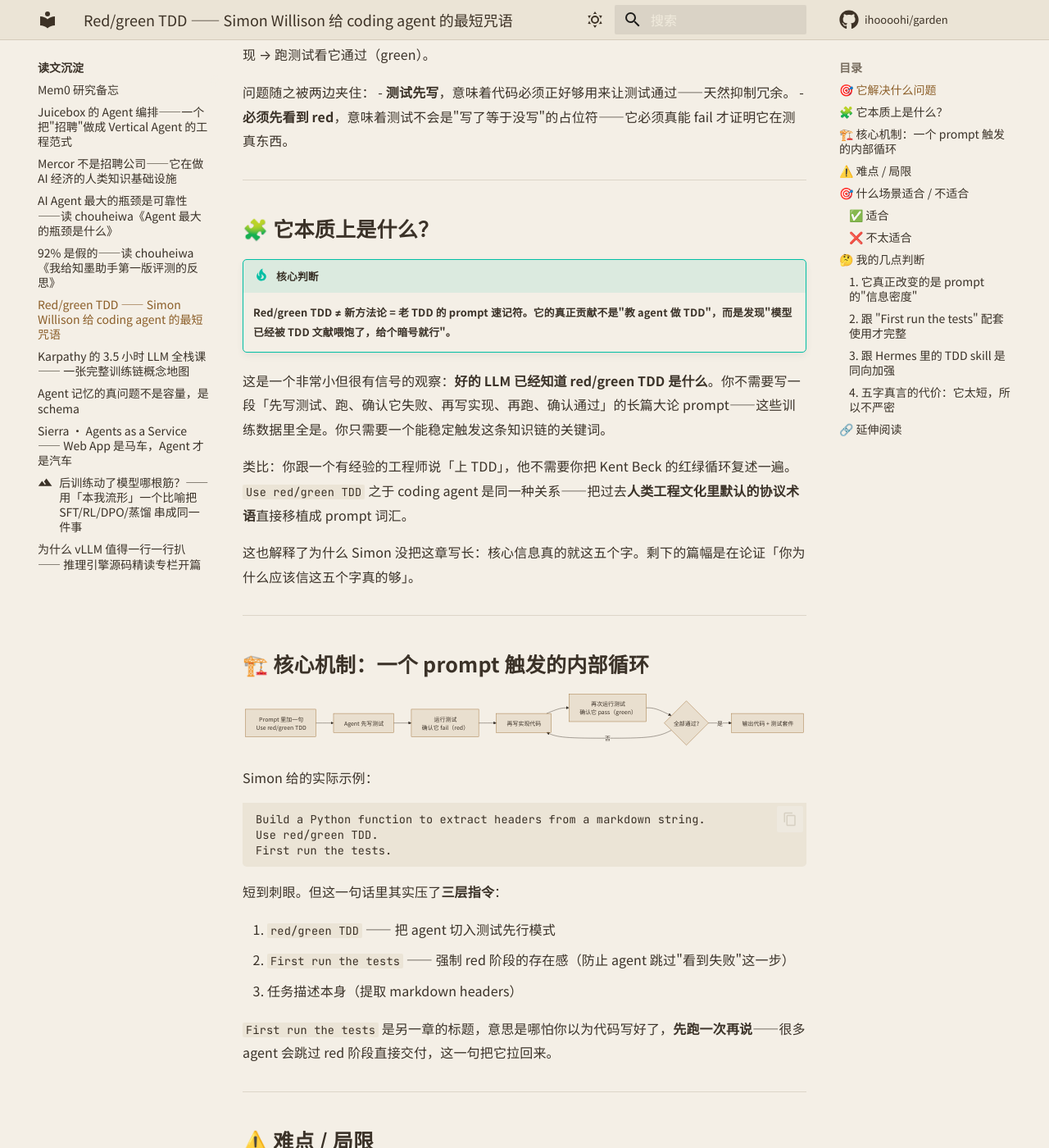
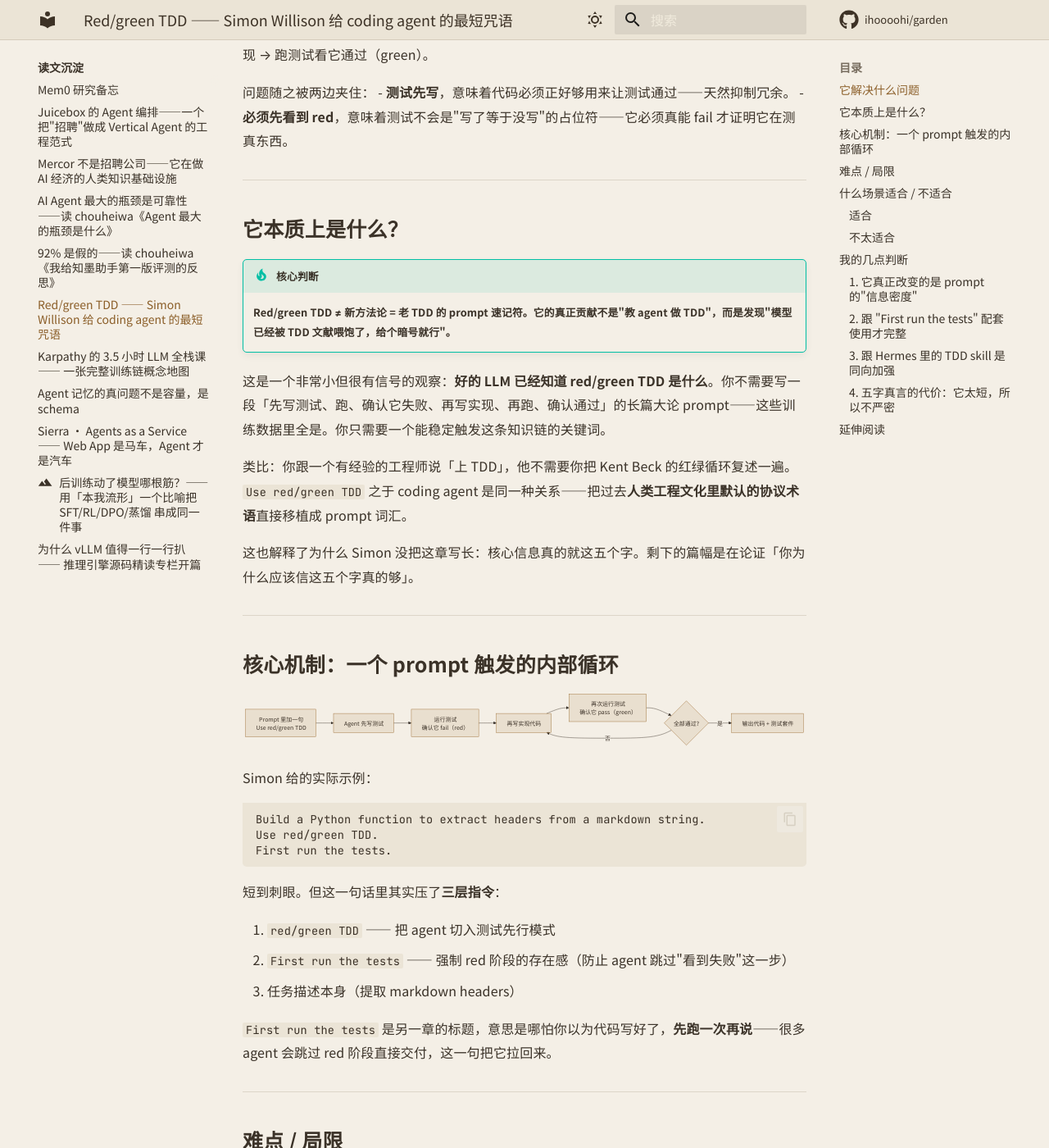
Before and after one commit to ihoooohi/garden, an MkDocs documentation site: the page built from docs/reading/red-green-tdd-for-agents.md, in a window 1280 px wide and 1400 px high, scrolled down 892 px. Shown: the whole window at 82% size. Built offline with MkDocs 1.6.1 and Material for MkDocs 9.7.7, drawn with Linux system fonts in a browser that asks for light colours; comment, search, counter and statistics services are not loaded; some of the changed text lies outside the part shown.

Commit message:
style: strip decorative emojis from article headings

````diff
--- a/docs/reading/red-green-tdd-for-agents.md
+++ b/docs/reading/red-green-tdd-for-agents.md
@@ -23,7 +23,7 @@ tags:
 
 ---
 
-## 🎯 它解决什么问题
+## 它解决什么问题
 
 让 coding agent 自己写代码、自己跑、自己迭代，是 2025 年下半年到 2026 年最大的工程范式变化。但这个范式有两个老毛病一直甩不掉：
 
@@ -38,7 +38,7 @@ Simon 这一章给的解法不是新工具不是新框架，而是 **prompt 里
 
 ---
 
-## 🧩 它本质上是什么？
+## 它本质上是什么？
 
 !!! tip "核心判断"
     **Red/green TDD ≠ 新方法论 = 老 TDD 的 prompt 速记符。它的真正贡献不是"教 agent 做 TDD"，而是发现"模型已经被 TDD 文献喂饱了，给个暗号就行"。**
@@ -51,7 +51,7 @@ Simon 这一章给的解法不是新工具不是新框架，而是 **prompt 里
 
 ---
 
-## 🏗️ 核心机制：一个 prompt 触发的内部循环
+## 核心机制：一个 prompt 触发的内部循环
 
 ```mermaid
 flowchart LR
@@ -82,7 +82,7 @@ First run the tests.
 
 ---
 
-## ⚠️ 难点 / 局限
+## 难点 / 局限
 
 1. **依赖测试可执行的环境。** 如果 agent 跑在没有 sandbox 的 chat-only 模式（比如 ChatGPT 普通对话），它没法真的执行测试，red/green 就退化成"模型自己脑补测试结果"——这就完全失效了。**Claude Code、Codex CLI、Cursor agent 这种能 spawn shell 的环境**才是它的真正归宿。
 
@@ -94,16 +94,16 @@ First run the tests.
 
 ---
 
-## 🎯 什么场景适合 / 不适合
+## 什么场景适合 / 不适合
 
-### ✅ 适合
+### 适合
 
 - **写纯函数 / 工具函数**——输入输出明确，测试天然能写。
 - **修 bug**——经典 TDD 流程：先写一个能复现 bug 的失败测试，再修代码让它通过，自带回归保护。
 - **用 Claude Code / Codex / Cursor agent 做迭代式编码**——这些环境能真跑测试。
 - **重构**——有现成测试套件做绿灯，重构时实时知道有没有改坏。
 
-### ❌ 不太适合
+### 不太适合
 
 - **chat-only 没法执行代码的环境**——red 阶段无法验证，只是表演。
 - **探索性编程 / 一次性脚本**——还没想清楚要什么的时候先写测试反而是束缚。
@@ -112,7 +112,7 @@ First run the tests.
 
 ---
 
-## 🤔 我的几点判断
+## 我的几点判断
 
 !!! abstract "TL;DR"
     1. **这是 2026 年最划算的 5 个字 prompt**——零成本、随手加、对纯函数任务效果立竿见影。
@@ -141,7 +141,7 @@ Simon 把这两章拆开是有意的。`Use red/green TDD` 让 agent 想做对
 
 ---
 
-## 🔗 延伸阅读
+## 延伸阅读
 
 - [Agentic Engineering Patterns（系列首页）](https://simonwillison.net/guides/agentic-engineering-patterns/) —— Simon 把它打包成"指南"格式而不是单篇博客的尝试，本身值得读。
 - [Writing code is cheap now](https://simonwillison.net/guides/agentic-engineering-patterns/code-is-cheap/) —— 系列第一章，解释为什么 agentic engineering 会逼出新的开发哲学。
````
